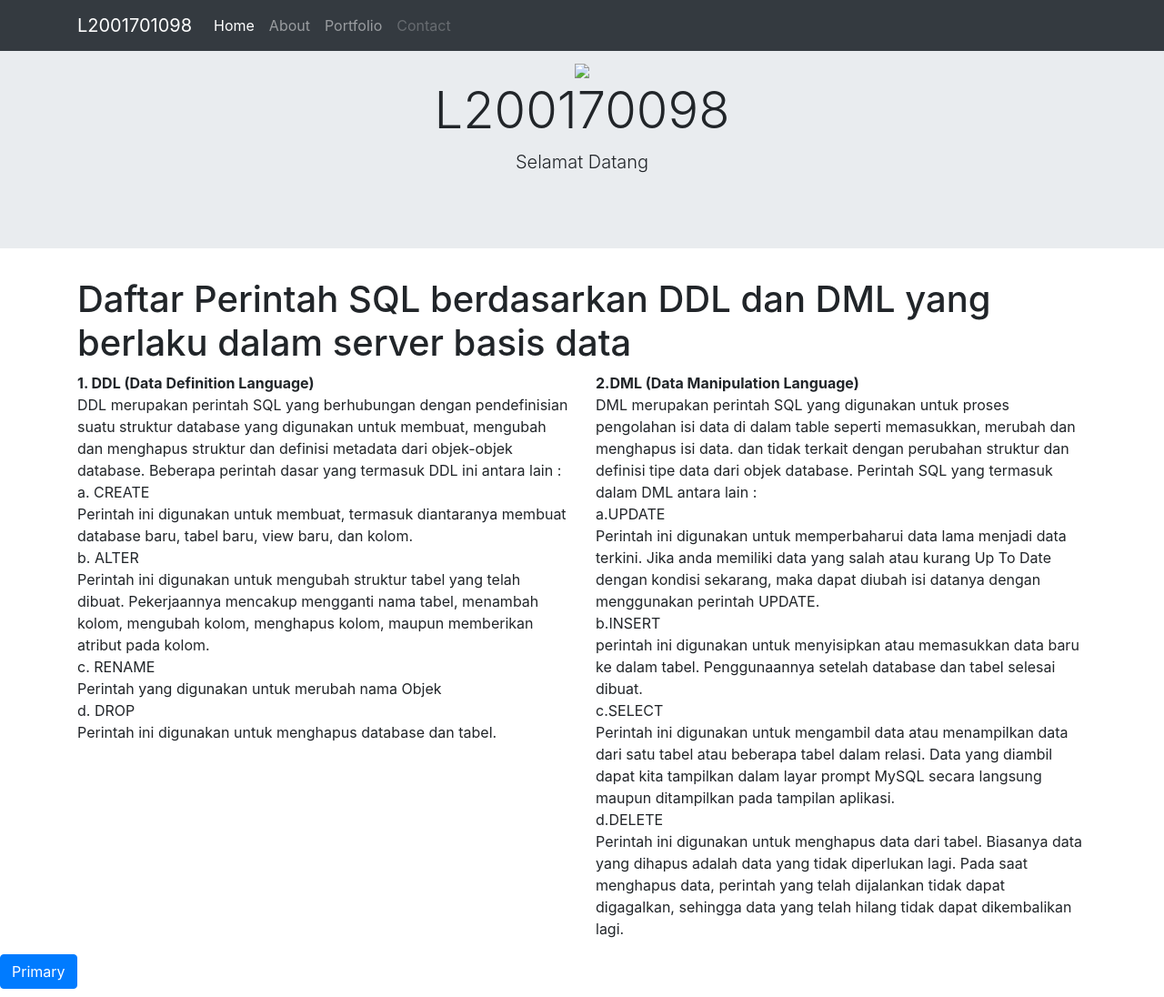
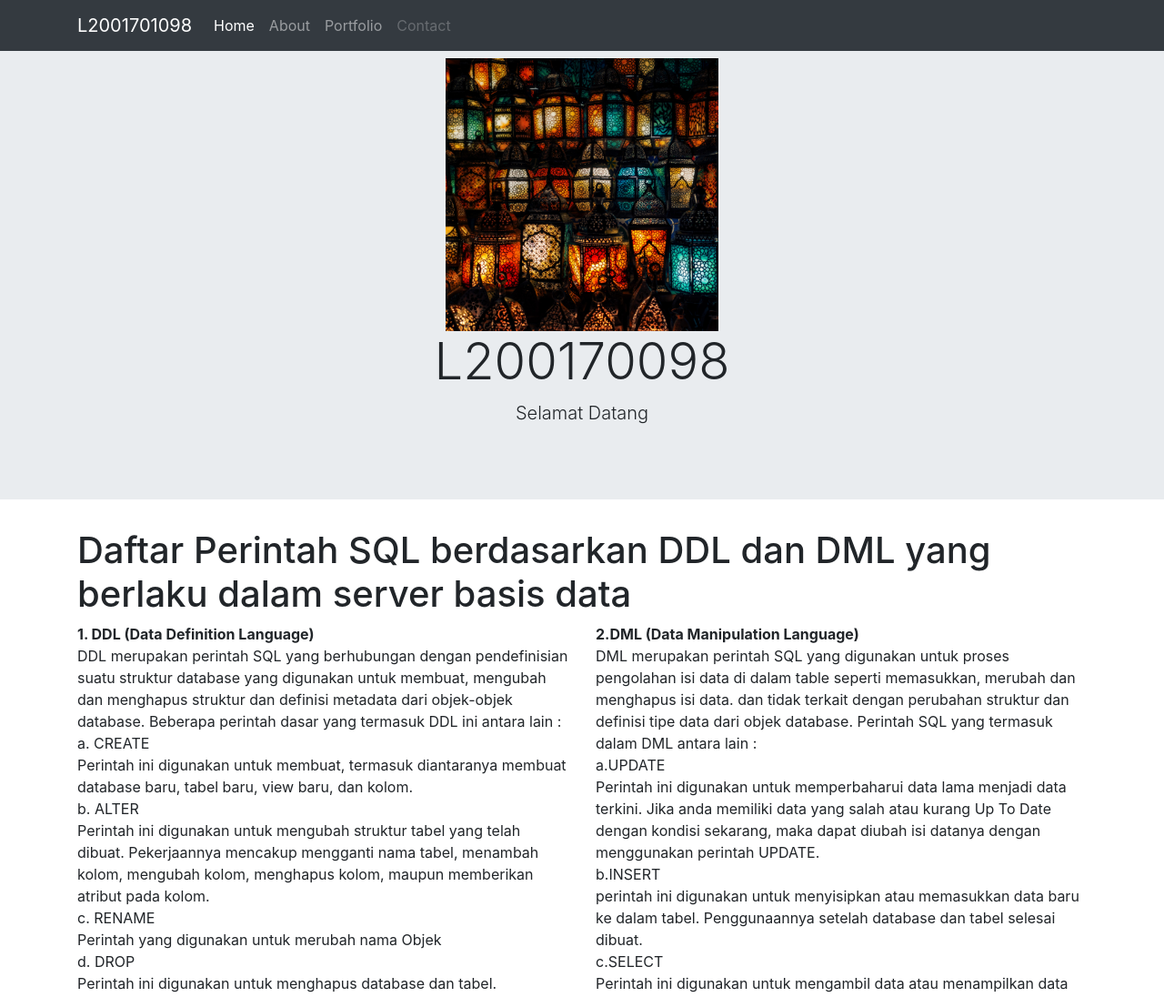
Before and after one commit to L200170098/L200170098.github.io, a plain HTML site: page Tugas.html in a window 1280 px wide. Shown: the top 1096 px of the page at 91% size. Drawn offline with nearby package versions, Linux system fonts and the light colour scheme.

Commit message:
Update Tugas.html

```diff
--- a/Tugas.html
+++ b/Tugas.html
@@ -33,7 +33,7 @@
 
 <div class="jumbotron jumbotron-fluid">
   <div class="container text-center">
-    <img src="buku.jpg" width ="300" >
+    <img src="ZkxrQGBbeg.jpg" width ="300" >
     <h1 class="display-4 ">L200170098</h1>
     <p class="lead">Selamat Datang</p>
   </div>
```
